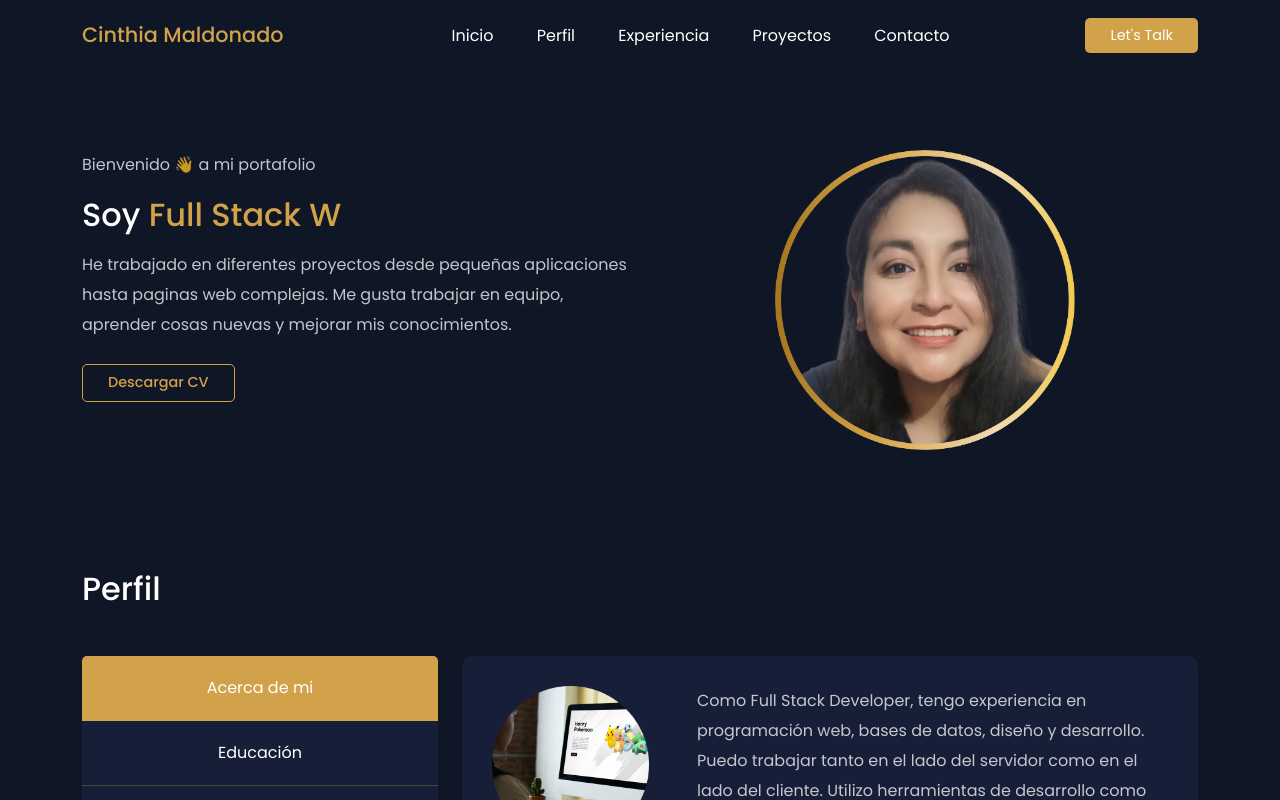
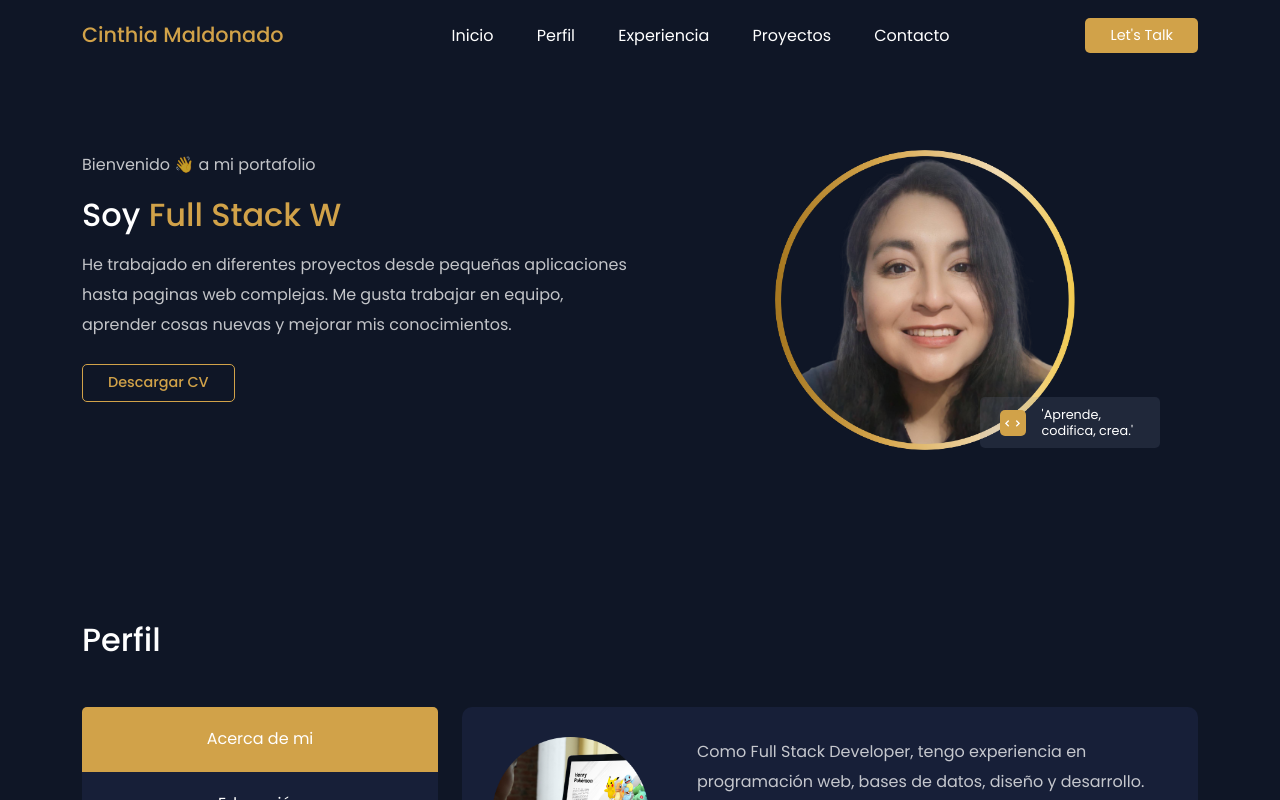
Before and after one commit to cinthiapiera/Portafolio, a React (Create React App) app: page / in a window 1280 px wide. Shown: the top 800 px of the page. Built offline with nearby package versions, Linux system fonts and the light colour scheme.

Commit message:
text imagen update

```diff
--- a/src/components/HeroSection/HeroSection.css
+++ b/src/components/HeroSection/HeroSection.css
@@ -41,6 +41,35 @@
   font-weight: 300;
 }
 
+.hero__experience {
+  width: 180px;
+  position: relative;
+  bottom: 15%;
+  left: 60%;
+  padding: 10px 20px;
+  border-radius: 5px;
+  background: #808dad26;
+  z-index: auto;
+}
+
+.hero__experience span,
+.hero__experience h6 {
+  background: transparent !important;
+}
+
+.hero__experience h6 {
+  margin-bottom: 5px;
+  font-weight: 300;
+  font-size: 0.8rem;
+}
+
+.hero__experience span i {
+  padding: 5px;
+  color: #fff;
+  background: #d1a249;
+  border-radius: 5px;
+}
+
 
 /* responsive */
 @media only screen and (max-width: 992px){
--- a/src/components/HeroSection/HeroSection.jsx
+++ b/src/components/HeroSection/HeroSection.jsx
@@ -42,6 +42,14 @@ const HeroSection = () => {
             <div className="hero__img">
               <img src={foto} alt="foto-Cinthia-Maldonado" className='w-100'/>
             </div>
+            <div className="hero__experience d-flex align-items-center gap-3">
+              <span>
+                <i className="ri-code-view"></i>
+              </span>
+              <div className="bg-transparent">
+                <h6 className="mb-0">'Aprende, codifica, crea.' </h6>
+                </div>
+            </div>
           </Col>
         </Row>
       </Container>
```
